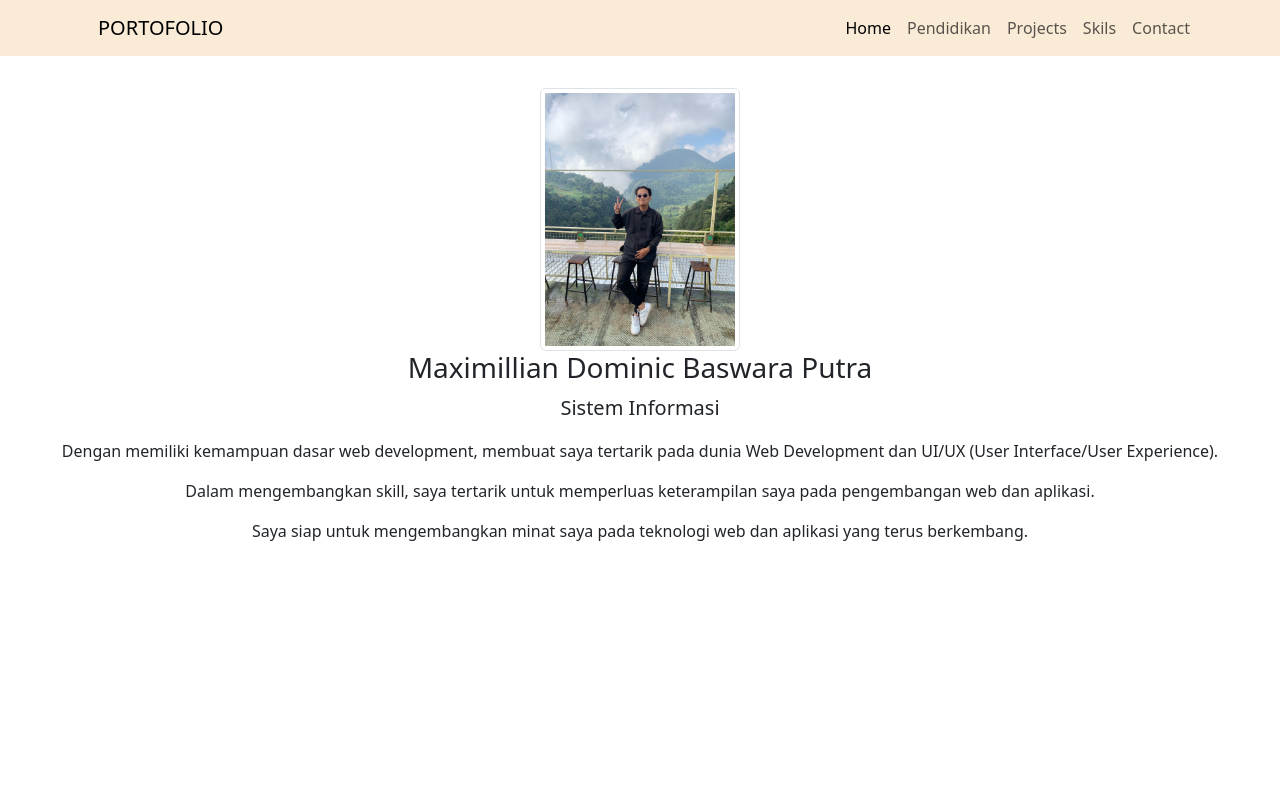
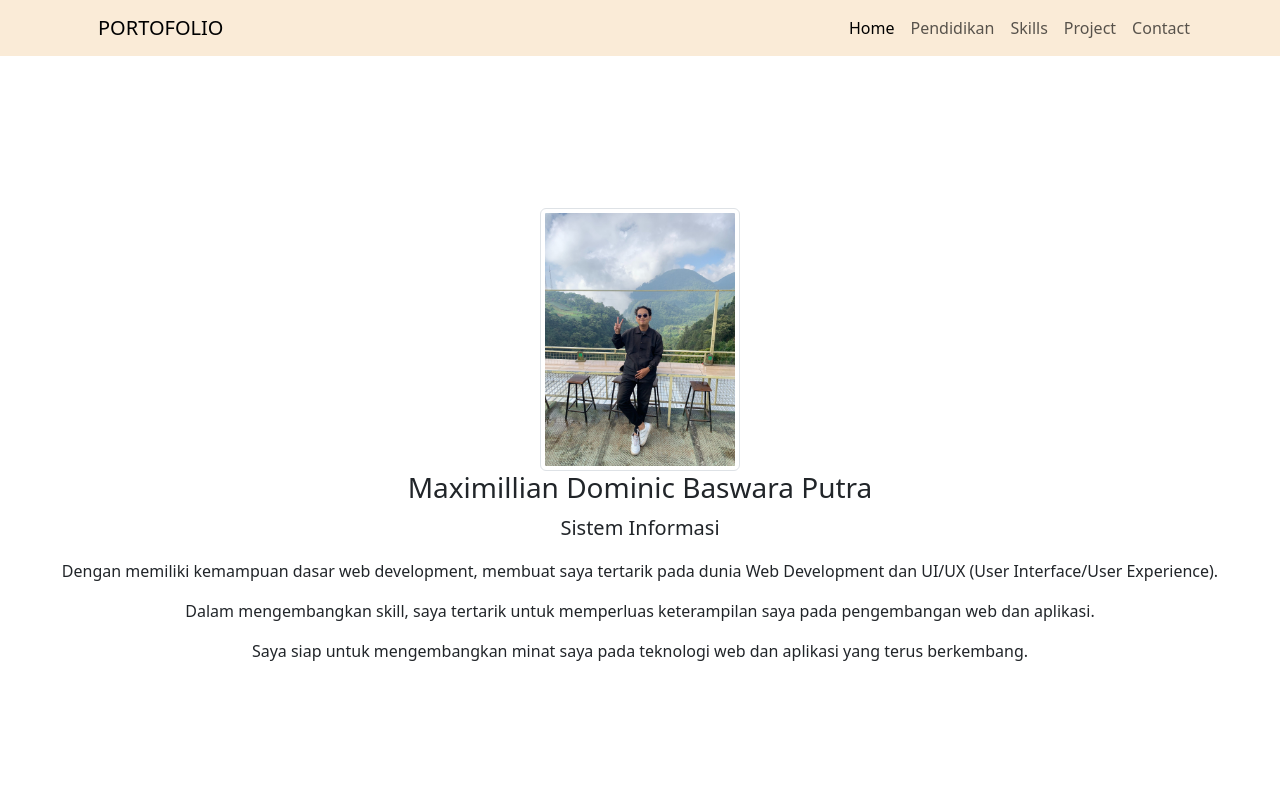
Before and after one commit to dominicbaswara/bootcamp, a plain HTML site: page webportofolio/index.html in a window 1280 px wide. Shown: the top 800 px of the page. Drawn offline with nearby package versions, Linux system fonts and the light colour scheme.

Commit message:
Add files via upload

```diff
--- a/webportofolio/index.html
+++ b/webportofolio/index.html
@@ -12,9 +12,9 @@
     <script type="text/javascript" src="chart.js"></script>
     <title>Web Portofolio</title>
   </head>
-  <body>
+  <body id="home">
     <!-- Navbar -->
-    <nav class="navbar navbar-expand-lg" style="background-color: antiquewhite">
+    <nav class="navbar navbar-expand-lg fixed-top" style="background-color: antiquewhite">
       <div class="container">
         <a class="navbar-brand" href="#">PORTOFOLIO</a>
         <button class="navbar-toggler" type="button" data-bs-toggle="collapse" data-bs-target="#navbarNav" aria-controls="navbarNav" aria-expanded="false" aria-label="Toggle navigation">
@@ -23,19 +23,19 @@
         <div class="collapse navbar-collapse" id="navbarNav">
           <ul class="navbar-nav me-auto">
             <li class="nav-item">
-              <a class="nav-link active" aria-current="page" href="#">Home</a>
+              <a class="nav-link active" aria-current="page" href="#home">Home</a>
             </li>
             <li class="nav-item">
-              <a class="nav-link" href="#">Pendidikan</a>
+              <a class="nav-link" href="#pendidikan">Pendidikan</a>
             </li>
             <li class="nav-item">
-              <a class="nav-link" href="#">Projects</a>
+              <a class="nav-link" href="#skills">Skills</a>
             </li>
             <li class="nav-item">
-              <a class="nav-link" href="#">Skils</a>
+              <a class="nav-link" href="#project">Project</a>
             </li>
             <li class="nav-item">
-              <a class="nav-link" href="#">Contact</a>
+              <a class="nav-link" href="#contact">Contact</a>
             </li>
           </ul>
         </div>
@@ -44,7 +44,7 @@
     <!-- Akhir Navbar -->
 
     <!-- Home -->
-    <section class="jumbotron jumbotron-fluid text-center">
+    <section class="jumbotron jumbotron-fluid text-center mt-5">
       <img src="img/domz.jpg" alt="domz" width="200" class="img-thumbnail" />
       <h1 class="display-4 fs-3">Maximillian Dominic Baswara Putra</h1>
       <p class="lead">Sistem Informasi</p>
--- a/webportofolio/style.css
+++ b/webportofolio/style.css
@@ -3,7 +3,7 @@ body {
 }
 
 .jumbotron {
-  padding-top: 2rem;
+  padding-top: 10rem;
   background-color: #ffffff;
 }
 
```
